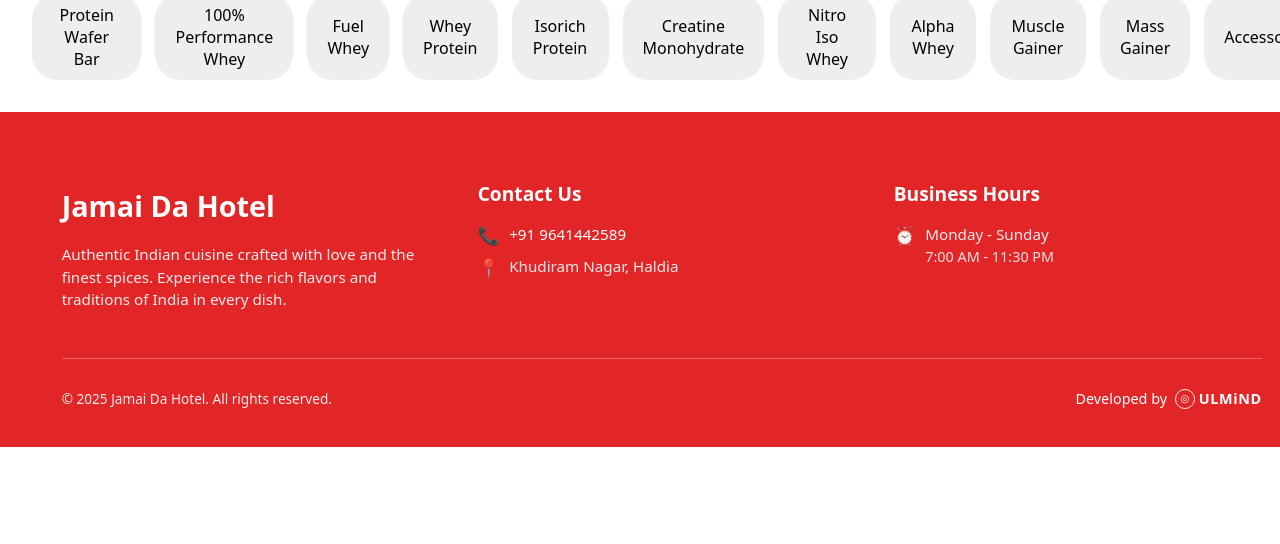
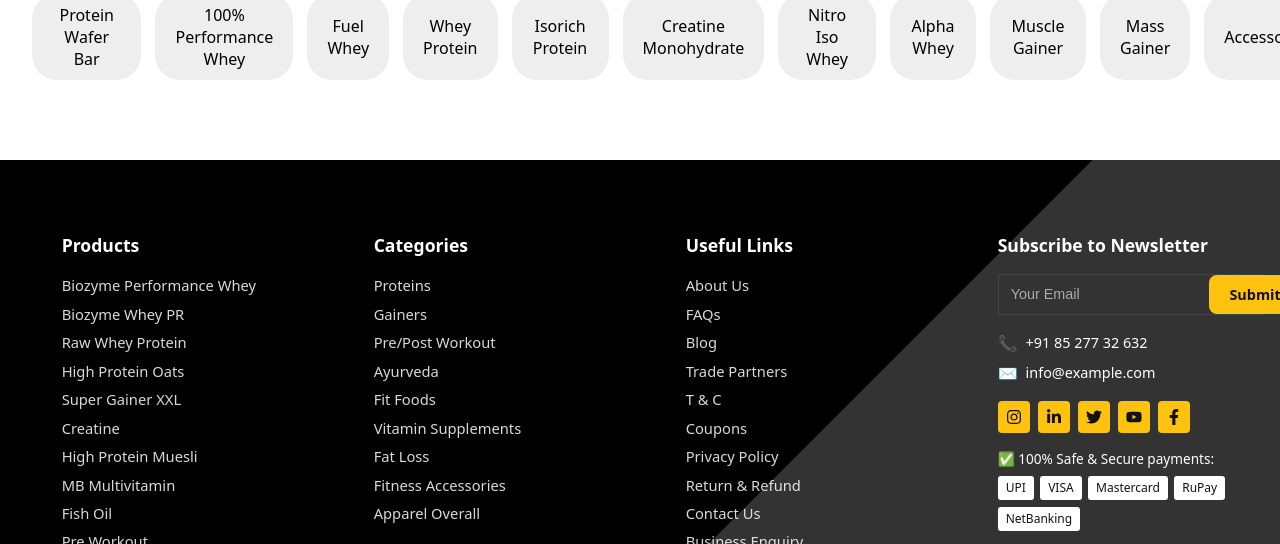
Before and after one commit to sssuppliment2025-sys/ss-supplement-website, a React (Vite) app: page / in a window 1280 px wide. Shown: the part 408-952 px from the top of the page. Before the commit the page ends 855 px from the top, so only its background shows below. Built offline with nearby package versions, Linux system fonts and the light colour scheme.

Commit message:
futter update 3.0

```diff
--- a/src/components/Footer.jsx
+++ b/src/components/Footer.jsx
@@ -1,61 +1,130 @@
 import React from "react";
+import {
+  FaInstagram,
+  FaLinkedinIn,
+  FaTwitter,
+  FaYoutube,
+  FaFacebookF,
+} from "react-icons/fa";
 import "./Footer.css";
 
 const Footer = () => {
-  const currentYear = new Date().getFullYear();
-
   return (
-    <footer className="jd-footer">
-      <div className="jd-footer-container">
-        {/* Left column – About */}
-        <div className="jd-footer-col jd-footer-about">
-          <h2 className="jd-footer-title">Jamai Da Hotel</h2>
-          <p className="jd-footer-text">
-            Authentic Indian cuisine crafted with love and the finest spices.
-            Experience the rich flavors and traditions of India in every dish.
-          </p>
+    <footer className="mb-footer">
+      <div className="mb-footer-inner">
+        {/* TOP: LINK COLUMNS */}
+        <div className="mb-footer-columns">
+          {/* Products */}
+          <div className="mb-footer-col">
+            <h4 className="mb-footer-heading">Products</h4>
+            <ul className="mb-footer-list">
+              <li>Biozyme Performance Whey</li>
+              <li>Biozyme Whey PR</li>
+              <li>Raw Whey Protein</li>
+              <li>High Protein Oats</li>
+              <li>Super Gainer XXL</li>
+              <li>Creatine</li>
+              <li>High Protein Muesli</li>
+              <li>MB Multivitamin</li>
+              <li>Fish Oil</li>
+              <li>Pre Workout</li>
+              <li>Protein Bars</li>
+            </ul>
           </div>
 
-        {/* Middle column – Contact */}
-        <div className="jd-footer-col">
-          <h3 className="jd-footer-heading">Contact Us</h3>
-          <div className="jd-footer-row">
-            <span className="jd-footer-icon">📞</span>
-            <a href="tel:+919641442589" className="jd-footer-link">
-              +91 9641442589
-            </a>
+          {/* Categories */}
+          <div className="mb-footer-col">
+            <h4 className="mb-footer-heading">Categories</h4>
+            <ul className="mb-footer-list">
+              <li>Proteins</li>
+              <li>Gainers</li>
+              <li>Pre/Post Workout</li>
+              <li>Ayurveda</li>
+              <li>Fit Foods</li>
+              <li>Vitamin Supplements</li>
+              <li>Fat Loss</li>
+              <li>Fitness Accessories</li>
+              <li>Apparel Overall</li>
+            </ul>
           </div>
-          <div className="jd-footer-row">
-            <span className="jd-footer-icon">📍</span>
-            <span className="jd-footer-text">
-              Khudiram Nagar, Haldia
-            </span>
+
+          {/* Useful Links */}
+          <div className="mb-footer-col">
+            <h4 className="mb-footer-heading">Useful Links</h4>
+            <ul className="mb-footer-list">
+              <li>About Us</li>
+              <li>FAQs</li>
+              <li>Blog</li>
+              <li>Trade Partners</li>
+              <li>T &amp; C</li>
+              <li>Coupons</li>
+              <li>Privacy Policy</li>
+              <li>Return &amp; Refund</li>
+              <li>Contact Us</li>
+              <li>Business Enquiry</li>
+            </ul>
+          </div>
+
+          {/* Newsletter + Contact + Social */}
+          <div className="mb-footer-col mb-footer-newsletter">
+            <h4 className="mb-footer-heading">Subscribe to Newsletter</h4>
+
+            <form
+              className="mb-footer-subscribe"
+              onSubmit={(e) => e.preventDefault()}
+            >
+              <input type="email" placeholder="Your Email" />
+              <button type="submit">Submit</button>
+            </form>
+
+            <div className="mb-footer-contact">
+              <div>
+                <span className="mb-footer-contact-icon">📞</span>
+                <span>+91 85 277 32 632</span>
+              </div>
+              <div>
+                <span className="mb-footer-contact-icon">✉️</span>
+                <span>info@example.com</span>
               </div>
             </div>
 
-        {/* Right column – Business Hours */}
-        <div className="jd-footer-col">
-          <h3 className="jd-footer-heading">Business Hours</h3>
-          <div className="jd-footer-row">
-            <span className="jd-footer-icon">⏰</span>
-            <div>
-              <div className="jd-footer-text">Monday - Sunday</div>
-              <div className="jd-footer-subtext">7:00 AM - 11:30 PM</div>
+            <div className="mb-footer-social">
+              <a href="#" aria-label="Instagram">
+                <FaInstagram />
+              </a>
+              <a href="#" aria-label="LinkedIn">
+                <FaLinkedinIn />
+              </a>
+              <a href="#" aria-label="Twitter">
+                <FaTwitter />
+              </a>
+              <a href="#" aria-label="YouTube">
+                <FaYoutube />
+              </a>
+              <a href="#" aria-label="Facebook">
+                <FaFacebookF />
+              </a>
+            </div>
+
+            <div className="mb-footer-payments">
+              <p>✅ 100% Safe &amp; Secure payments:</p>
+              <div className="mb-footer-payment-badges">
+                <span>UPI</span>
+                <span>VISA</span>
+                <span>Mastercard</span>
+                <span>RuPay</span>
+                <span>NetBanking</span>
               </div>
             </div>
           </div>
         </div>
 
-      <hr className="jd-footer-divider" />
-
-      <div className="jd-footer-bottom">
-        <p className="jd-footer-copy">
-          © {currentYear} Jamai Da Hotel. All rights reserved.
+        {/* BOTTOM BAR */}
+        <div className="mb-footer-bottom">
+          <p>
+            All products are manufactured at FSSAI approved facilities and are
+            not intended to diagnose, treat, cure, or prevent any disease.
           </p>
-        <div className="jd-footer-dev">
-          <span>Developed by&nbsp;</span>
-          <span className="jd-footer-dev-logo">◎</span>
-          <span className="jd-footer-dev-name">ULMiND</span>
         </div>
       </div>
     </footer>
--- a/src/components/footer.css
+++ b/src/components/footer.css
@@ -1,133 +1,196 @@
-.jd-footer {
-  background-color: #e22526; /* close to your red */
+.mb-footer {
+  position: relative;
+  background: #111111;
   color: #ffffff;
-  padding: 3rem 1.5rem 1.5rem;
-  font-family: system-ui, -apple-system, BlinkMacSystemFont, "Segoe UI", sans-serif;
+  margin-top: 3rem;
+  font-family: system-ui, -apple-system, BlinkMacSystemFont, "Segoe UI",
+    sans-serif;
 }
 
-.jd-footer-container {
+/* angled background like muscleblaze */
+.mb-footer::before {
+  content: "";
+  position: absolute;
+  inset: 0;
+  background: linear-gradient(135deg, #000000 58%, #333333 58%);
+  z-index: 0;
+}
+
+.mb-footer-inner {
+  position: relative;
+  z-index: 1;
   max-width: 1200px;
   margin: 0 auto;
+  padding: 3rem 1.5rem 2rem;
+}
+
+/* columns */
+.mb-footer-columns {
   display: flex;
+  flex-wrap: wrap;
   gap: 3rem;
   justify-content: space-between;
-  align-items: flex-start;
-  flex-wrap: wrap;
 }
 
-.jd-footer-col {
-  min-width: 220px;
+.mb-footer-col {
+  min-width: 200px;
   flex: 1;
 }
 
-.jd-footer-about {
-  max-width: 380px;
+.mb-footer-heading {
+  font-size: 1.1rem;
+  font-weight: 600;
+  margin-bottom: 1rem;
 }
 
-.jd-footer-title {
-  font-size: 1.8rem;
-  font-weight: 700;
-  margin-bottom: 0.75rem;
+.mb-footer-list {
+  list-style: none;
+  padding: 0;
+  margin: 0;
 }
 
-.jd-footer-heading {
-  font-size: 1.2rem;
-  font-weight: 600;
-  margin-bottom: 0.9rem;
+.mb-footer-list li {
+  font-size: 0.92rem;
+  margin-bottom: 0.4rem;
+  opacity: 0.85;
+  cursor: pointer;
 }
 
-.jd-footer-text {
-  font-size: 0.95rem;
-  line-height: 1.5;
-  opacity: 0.9;
+.mb-footer-list li:hover {
+  opacity: 1;
 }
 
-.jd-footer-subtext {
-  font-size: 0.9rem;
-  opacity: 0.85;
+/* newsletter */
+.mb-footer-newsletter {
+  max-width: 320px;
 }
 
-.jd-footer-row {
+.mb-footer-subscribe {
   display: flex;
-  align-items: flex-start;
-  gap: 0.6rem;
-  margin-bottom: 0.45rem;
+  width: 100%;
+  margin-bottom: 1rem;
+  border: 1px solid #444;
 }
 
-.jd-footer-icon {
-  font-size: 1.1rem;
-  line-height: 1.4;
+.mb-footer-subscribe input {
+  flex: 1;
+  background: transparent;
+  border: none;
+  padding: 0.7rem 0.75rem;
+  font-size: 0.9rem;
+  color: #ffffff;
 }
 
-.jd-footer-link {
-  color: #ffffff;
-  text-decoration: none;
-  font-size: 0.95rem;
+.mb-footer-subscribe input::placeholder {
+  color: #aaaaaa;
 }
 
-.jd-footer-link:hover {
-  text-decoration: underline;
+.mb-footer-subscribe button {
+  border: none;
+  padding: 0 1.3rem;
+  font-size: 0.9rem;
+  font-weight: 600;
+  background-color: #ffc20f;
+  color: #111111;
+  cursor: pointer;
 }
 
-.jd-footer-divider {
-  border: none;
-  border-top: 1px solid rgba(255, 255, 255, 0.3);
-  max-width: 1200px;
-  margin: 2rem auto 1rem;
+.mb-footer-subscribe button:hover {
+  filter: brightness(0.95);
 }
 
-.jd-footer-bottom {
-  max-width: 1200px;
-  margin: 0 auto;
-  display: flex;
-  justify-content: space-between;
-  align-items: center;
-  gap: 1rem;
-  flex-wrap: wrap;
-}
-
-.jd-footer-copy {
-  font-size: 0.85rem;
-  opacity: 0.9;
-}
-
-.jd-footer-dev {
-  display: flex;
-  align-items: center;
-  gap: 0.25rem;
+/* contact info */
+.mb-footer-contact {
+  margin: 0.5rem 0 1rem;
   font-size: 0.9rem;
 }
 
-.jd-footer-dev-logo {
+.mb-footer-contact div {
+  display: flex;
+  align-items: center;
+  gap: 0.5rem;
+  margin-bottom: 0.4rem;
+}
+
+.mb-footer-contact-icon {
+  font-size: 1rem;
+}
+
+/* social icons */
+.mb-footer-social {
+  display: flex;
+  gap: 0.5rem;
+  margin-bottom: 1rem;
+}
+
+.mb-footer-social a {
+  width: 32px;
+  height: 32px;
+  border-radius: 4px;
   display: inline-flex;
   align-items: center;
   justify-content: center;
-  width: 18px;
-  height: 18px;
-  border-radius: 999px;
-  border: 1px solid #ffe6e6;
-  font-size: 0.65rem;
-  margin-top: -1px;
+  background-color: #ffc20f;
+  color: #111111;
+  font-size: 1rem;
+  text-decoration: none;
 }
 
-.jd-footer-dev-name {
-  font-weight: 600;
-  letter-spacing: 0.04em;
+.mb-footer-social a:hover {
+  transform: translateY(-1px);
 }
 
-/* Responsive tweaks */
-@media (max-width: 768px) {
-  .jd-footer {
-    padding-top: 2.5rem;
-  }
+/* payments */
+.mb-footer-payments p {
+  font-size: 0.85rem;
+  margin-bottom: 0.4rem;
+}
 
-  .jd-footer-container {
-    flex-direction: column;
+.mb-footer-payment-badges {
+  display: flex;
+  flex-wrap: wrap;
+  gap: 0.4rem;
+}
+
+.mb-footer-payment-badges span {
+  font-size: 0.75rem;
+  background-color: #ffffff;
+  color: #111111;
+  padding: 0.2rem 0.5rem;
+  border-radius: 3px;
+}
+
+/* bottom text */
+.mb-footer-bottom {
+  margin-top: 2.5rem;
+  padding-top: 1rem;
+  border-top: 1px solid rgba(255, 255, 255, 0.15);
+  font-size: 0.8rem;
+  opacity: 0.8;
+}
+
+/* responsive */
+@media (max-width: 900px) {
+  .mb-footer-columns {
     gap: 2rem;
   }
 
-  .jd-footer-bottom {
-    flex-direction: column;
-    align-items: flex-start;
+  .mb-footer-newsletter {
+    max-width: 100%;
   }
 }
+
+@media (max-width: 600px) {
+  .mb-footer-inner {
+    padding-inline: 1rem;
+  }
+
+  .mb-footer-subscribe {
+    flex-direction: column;
+  }
+
+  .mb-footer-subscribe button {
+    width: 100%;
+    padding-block: 0.6rem;
+  }
+}
```
Lines whose indentation alone changed are shown as unchanged.
